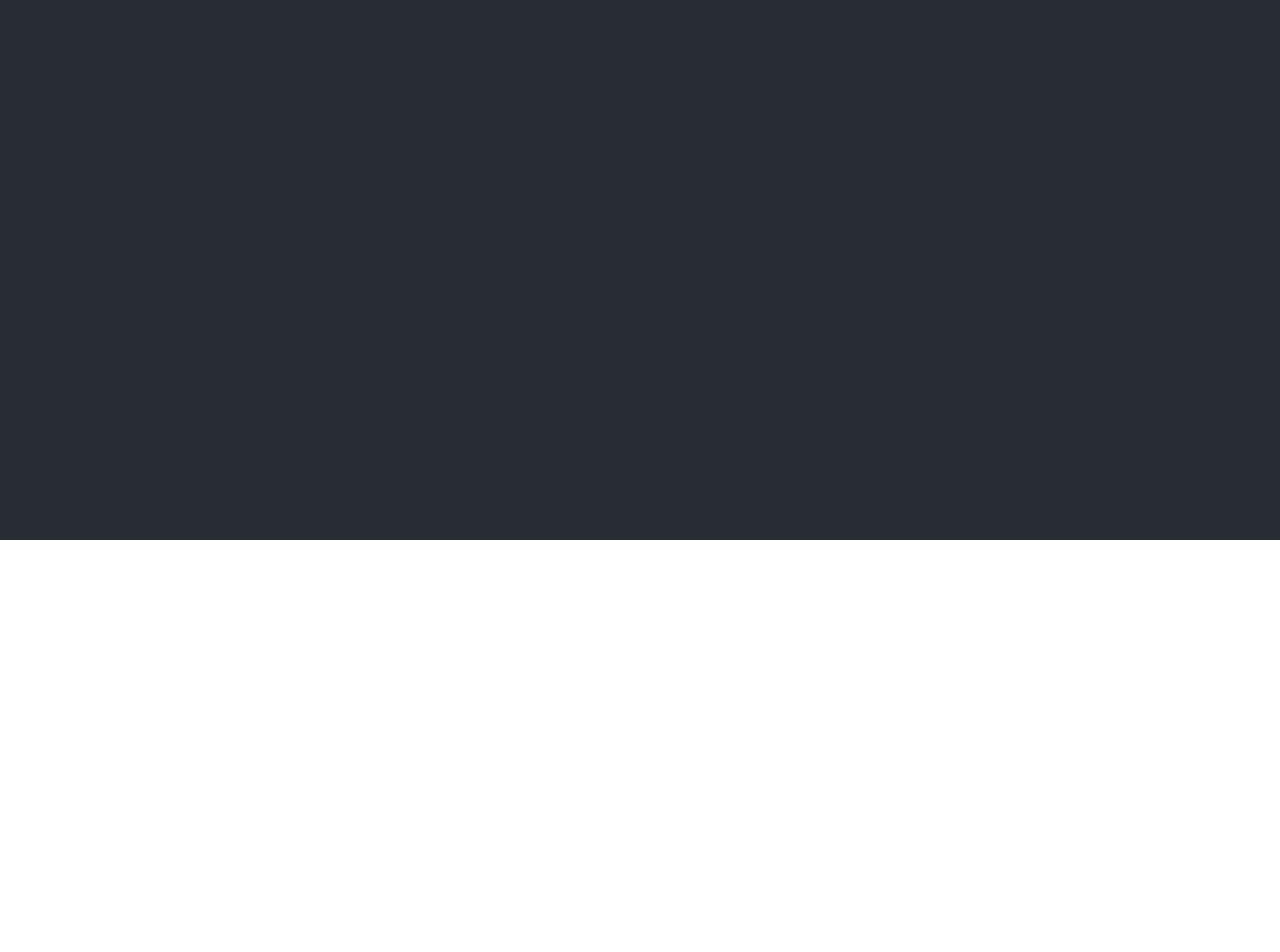
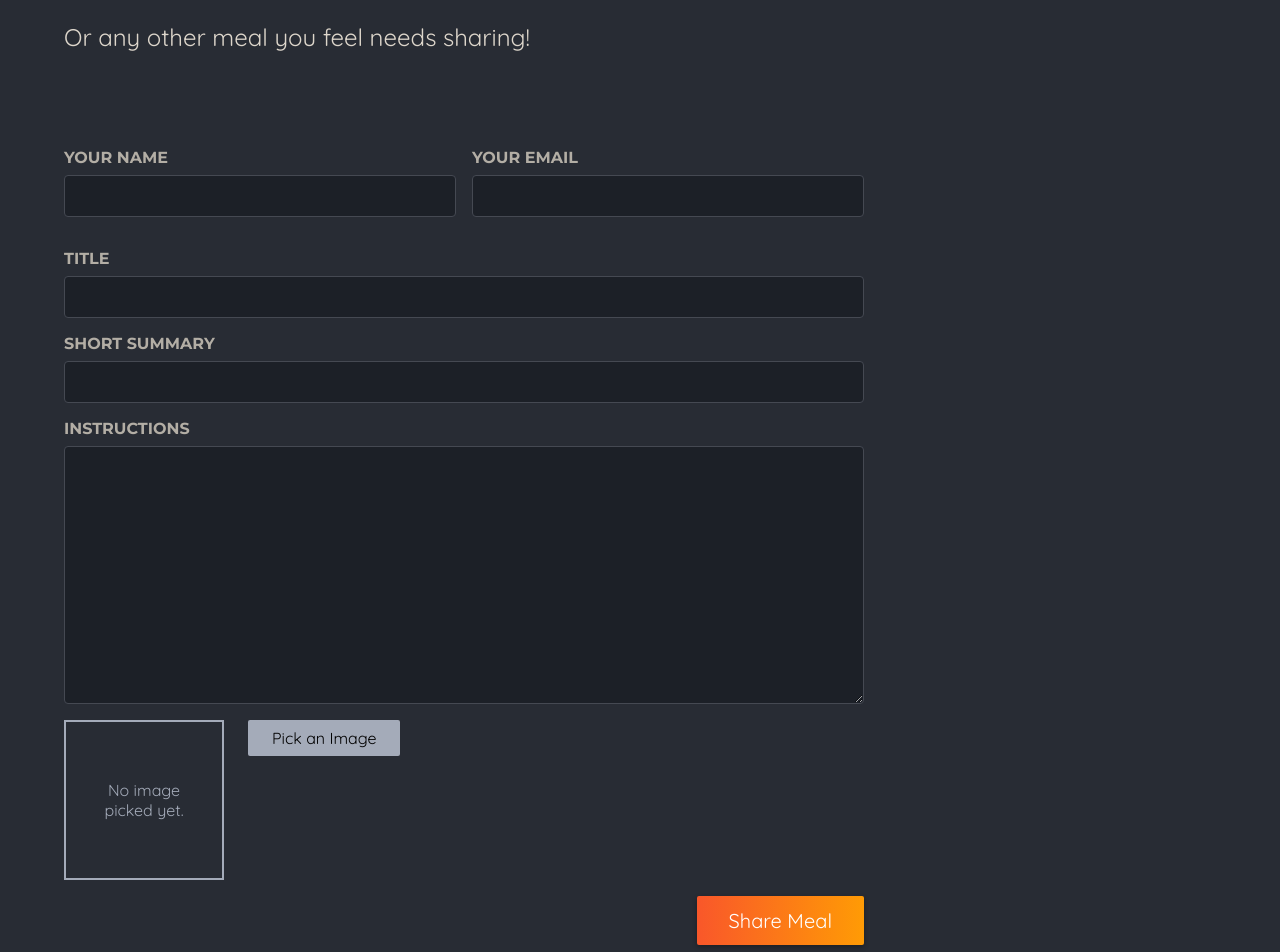
Before and after one commit to aobarbieri/NextLevel-Food, a Next.js app: page /meals/share in a window 1280 px wide. Shown: the part 260-1212 px from the top of the page. Before the commit the page ends 800 px from the top, so only its background shows below. Built offline with nearby package versions, Linux system fonts and the light colour scheme.

Commit message:
Add an image picker to the form - share your favorite meal - WIP

```diff
--- a/app/meals/share/page.jsx
+++ b/app/meals/share/page.jsx
@@ -1,3 +1,45 @@
-export default function ShareMeal() {
-	return <></>
+import ImagePicker from '@/components/meals/image-picker'
+import classes from './page.module.css'
+
+export default function ShareMealPage() {
+	return (
+		<>
+			<header className={classes.header}>
+				<h1>
+					Share your <span className={classes.highlight}>favorite meal</span>
+				</h1>
+				<p>Or any other meal you feel needs sharing!</p>
+			</header>
+			<main className={classes.main}>
+				<form className={classes.form}>
+					<div className={classes.row}>
+						<p>
+							<label htmlFor='name'>Your name</label>
+							<input type='text' id='name' name='name' required />
+						</p>
+						<p>
+							<label htmlFor='email'>Your email</label>
+							<input type='email' id='email' name='email' required />
+						</p>
+					</div>
+					<p>
+						<label htmlFor='title'>Title</label>
+						<input type='text' id='title' name='title' required />
+					</p>
+					<p>
+						<label htmlFor='summary'>Short Summary</label>
+						<input type='text' id='summary' name='summary' required />
+					</p>
+					<p>
+						<label htmlFor='instructions'>Instructions</label>
+						<textarea id='instructions' name='instructions' rows='10' required></textarea>
+					</p>
+					<ImagePicker />
+					<p className={classes.actions}>
+						<button type='submit'>Share Meal</button>
+					</p>
+				</form>
+			</main>
+		</>
+	)
 }
--- /dev/null
+++ b/app/meals/share/page.module.css
@@ -0,0 +1,98 @@
+.header {
+  gap: 3rem;
+  margin: 3rem auto 5rem auto;
+  width: 90%;
+  max-width: 75rem;
+  color: #ddd6cb;
+  font-size: 1.5rem;
+}
+
+.header h1 {
+  font-family: 'Montserrat', sans-serif;
+}
+
+.highlight {
+  background: linear-gradient(90deg, #f9572a, #ff8a05);
+  background-clip: text;
+  -webkit-background-clip: text;
+  -webkit-text-fill-color: transparent;
+}
+
+.main {
+  width: 90%;
+  max-width: 75rem;
+  margin: 3rem auto;
+  color: white;
+}
+
+.form {
+  max-width: 50rem;
+}
+
+.form label {
+  display: block;
+  margin-bottom: 0.5rem;
+  font-size: 1rem;
+  font-family: 'Montserrat', sans-serif;
+  text-transform: uppercase;
+  color: #b3aea5;
+  font-weight: bold;
+}
+
+.form input,
+.form textarea {
+  display: block;
+  width: 100%;
+  padding: 0.5rem 1rem;
+  border-radius: 4px;
+  border: 1px solid #454952;
+  background: #1c2027;
+  font-size: 1.25rem;
+  font-family: 'Montserrat', sans-serif;
+  color: #ddd6cb;
+}
+
+.form input:focus,
+.form textarea:focus {
+  outline-color: #f99f2a;
+  background-color: #1f252d;
+}
+
+.row {
+  display: flex;
+  gap: 1rem;
+}
+
+.row p {
+  width: 100%;
+}
+
+.actions {
+  text-align: right;
+}
+
+.actions button {
+  border: 0;
+  padding: 0.75rem 2rem;
+  background: linear-gradient(90deg, #f9572a, #ff9b05);
+  border: none;
+  color: #ffffff;
+  border-radius: 2px;
+  cursor: pointer;
+  font: inherit;
+  font-size: 1.25rem;
+  box-shadow: 0 2px 5px rgba(0, 0, 0, 0.3);
+}
+
+.actions button:hover,
+.actions button:focus {
+  background: linear-gradient(90deg, #fd4715, #f9b241);
+}
+
+.actions button:disabled,
+.actions button:hover:disabled,
+.actions button:focus:disabled {
+  background: #ccc;
+  color: #979797;
+  cursor: not-allowed;
+}
--- /dev/null
+++ b/components/meals/image-picker.jsx
@@ -0,0 +1,59 @@
+'use client'
+import { useRef, useState } from 'react'
+import Image from 'next/image'
+
+import classes from './image-picker.module.css'
+
+export default function ImagePicker({ label, name }) {
+	const [pickedImage, setPickedImage] = useState()
+	const imageInput = useRef()
+	// hook is being used to create a reference to the input element with the ref={imageInput} attribute. This allows you to interact with the DOM element directly in React.
+
+	function handlePickClick() {
+		imageInput.current.click()
+		// is used to programmatically trigger a click event on the file input. This has the same effect as if the user had manually clicked on the file input.
+	}
+
+	function handleImageChange(event) {
+		const file = event.target.files[0]
+
+		if (!file) {
+			setPickedImage(null)
+			return
+		}
+
+		const fileReader = new FileReader()
+		fileReader.onload = () => {
+			setPickedImage(fileReader.result)
+		}
+		fileReader.readAsDataURL(file)
+	}
+
+	return (
+		<div className={classes.picker}>
+			<label htmlFor={name}>{label}</label>
+			<div className={classes.controls}>
+				<div className={classes.preview}>
+					{!pickedImage && <p>No image picked yet.</p>}
+					{pickedImage && <Image src={pickedImage} alt='The image selected by the user' fill />}
+				</div>
+				<input
+					className={classes.input}
+					type='file'
+					id={name}
+					accept='image/png, image/jpeg'
+					name={name}
+					ref={imageInput}
+					// multiple -> could be an option
+					onChange={handleImageChange}
+					required
+				/>
+
+				{/* onClick is a client side interation, use client for the component */}
+				<button className={classes.button} type='button' onClick={handlePickClick}>
+					Pick an Image
+				</button>
+			</div>
+		</div>
+	)
+}
--- /dev/null
+++ b/components/meals/image-picker.module.css
@@ -0,0 +1,45 @@
+.controls {
+  display: flex;
+  align-items: flex-start;
+  gap: 1.5rem;
+  margin-bottom: 1rem;
+}
+
+.picker .input {
+  display: none;
+}
+
+.picker .button {
+  border: 0;
+  padding: 0.5rem 1.5rem;
+  background: #a4abb9;
+  border-radius: 2px;
+  cursor: pointer;
+  font: inherit;
+}
+
+.picker .button:hover,
+.picker .button:focus {
+  background: #b3b9c6;
+}
+
+.preview {
+  width: 10rem;
+  height: 10rem;
+  border: 2px solid #a4abb9;
+  display: flex;
+  justify-content: center;
+  align-items: center;
+  text-align: center;
+  color: #a4abb9;
+  position: relative;
+}
+
+.preview p {
+  margin: 0;
+  padding: 1rem;
+}
+
+.preview img {
+  object-fit: cover;
+}
```
